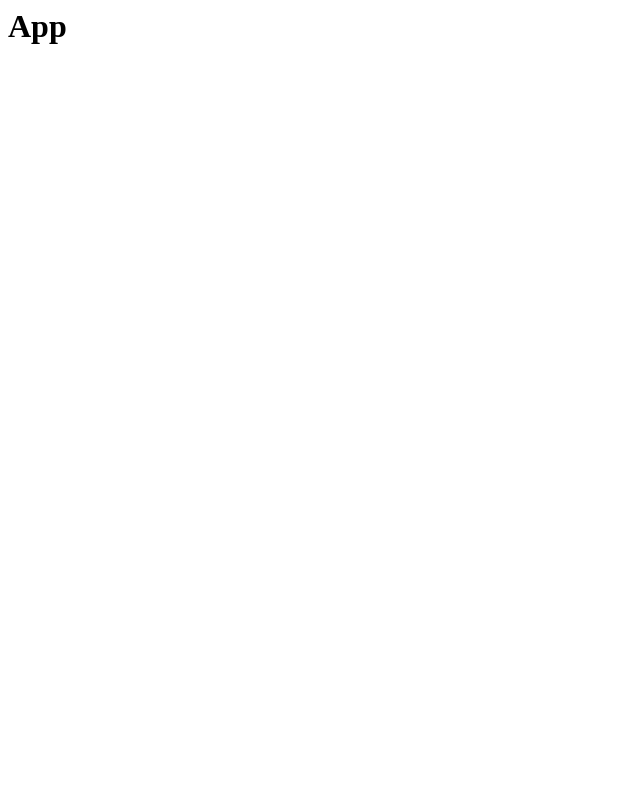
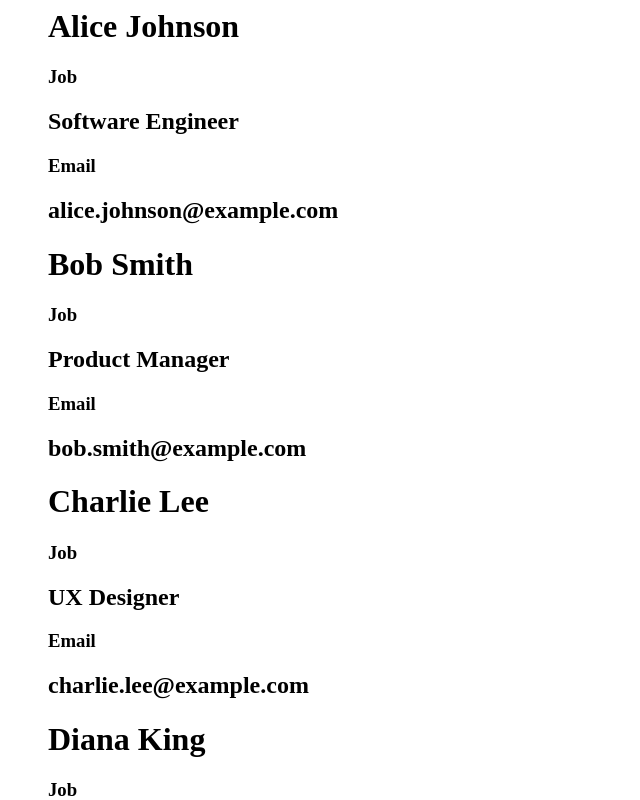
Before and after one commit to arnoldpaye/react-joy, a React (Vite) app: page / in a window 1280 px wide. Shown: the top 800 px of the page, without its empty margins (0-640 px from the left). Built offline with nearby package versions, Linux system fonts and the light colour scheme.

Commit message:
feat: add ContactCard component and update App to display contact list

```diff
--- a/src/App.jsx
+++ b/src/App.jsx
@@ -1,7 +1,32 @@
 import React from 'react';
 
+import ContactCard from './components/ContactCard';
+
+
+const data = [
+  { id: 'ali-axkqzt', name: 'Alice Johnson', job: 'Software Engineer', email: 'alice.johnson@example.com' },
+  { id: 'bob-udjvpm', name: 'Bob Smith', job: 'Product Manager', email: 'bob.smith@example.com' },
+  { id: 'cha-oyqjrb', name: 'Charlie Lee', job: 'UX Designer', email: 'charlie.lee@example.com' },
+  { id: 'dia-wnzvle', name: 'Diana King', job: 'QA Analyst', email: 'diana.king@example.com' },
+  { id: 'eth-psqkma', name: 'Ethan Brown', job: 'DevOps Engineer', email: 'ethan.brown@example.com' },
+  { id: 'fio-rcxwte', name: 'Fiona White', job: 'Data Scientist', email: 'fiona.white@example.com' },
+  { id: 'geo-mlqvns', name: 'George Black', job: 'Frontend Developer', email: 'george.black@example.com' },
+  { id: 'han-ytzjkp', name: 'Hannah Green', job: 'Backend Developer', email: 'hannah.green@example.com' },
+  { id: 'ian-evbqsd', name: 'Ian Blue', job: 'Scrum Master', email: 'ian.blue@example.com' },
+  { id: 'jul-kwxgtr', name: 'Julia Red', job: 'Business Analyst', email: 'julia.red@example.com' }
+];
+
 function App() {
-  return <h1>App</h1>
+  const elements = data.map(contact => (
+    <ContactCard name={contact.name} job={contact.job} email={contact.email} />
+  ));
+  console.log(elements);
+
+  return (
+    <ul>
+      {elements}
+    </ul>
+  )
 }
 
 export default App;
--- /dev/null
+++ b/src/components/ContactCard.jsx
@@ -0,0 +1,15 @@
+import React from 'react';
+
+function ContactCard({id, name, job, email}) {
+  return (
+    <div>
+      <h1>{name}</h1>
+      <h3>Job</h3>
+      <h2>{job}</h2>
+      <h3>Email</h3>
+      <h2>{email}</h2>
+    </div>
+  )
+}
+
+export default ContactCard;
```
